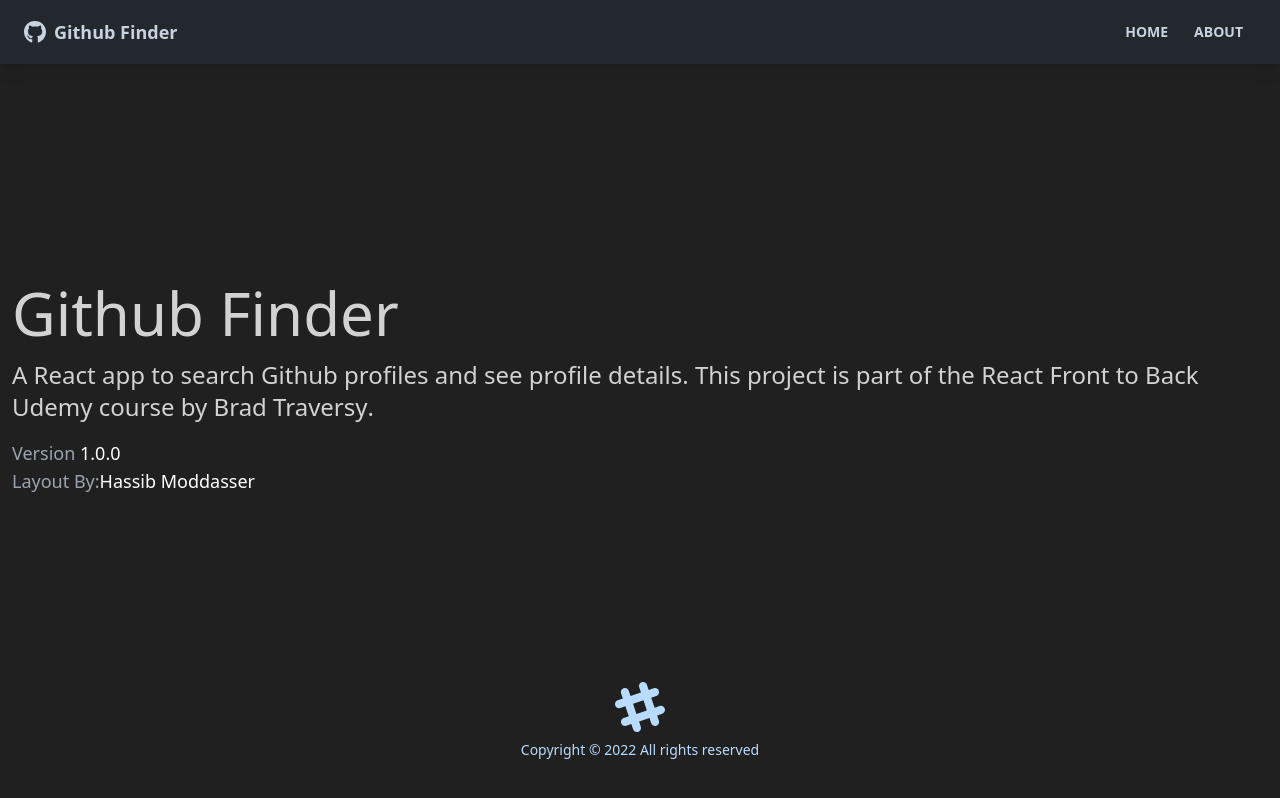
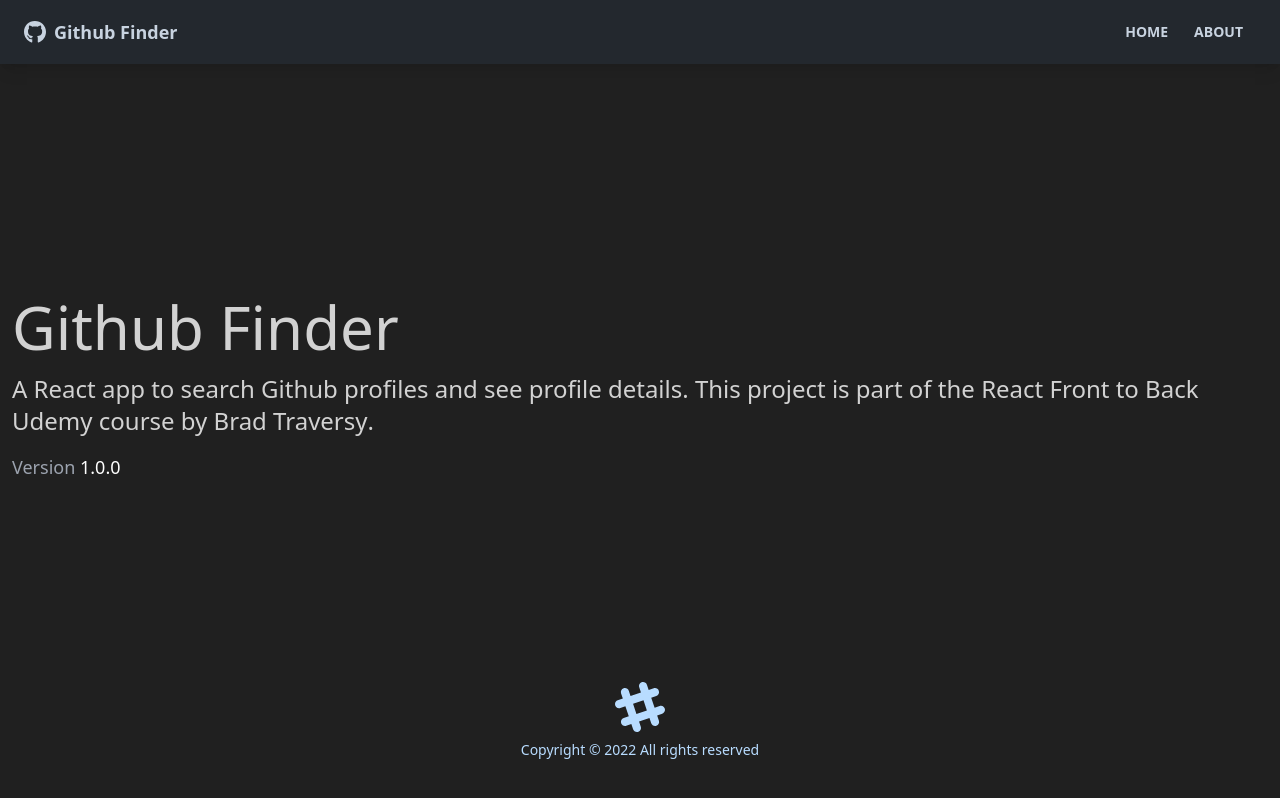
Before and after one commit to lazy-snorlax/github-finder, a React (Create React App) app: page /about in a window 1280 px wide. Built offline with nearby package versions, Linux system fonts and the light colour scheme; no server answers.

Commit message:
fix broken link

```diff
--- a/src/pages/About.jsx
+++ b/src/pages/About.jsx
@@ -20,10 +20,10 @@
       <p className="text-lg text-gray-400">
         Version <span className="text-white">1.0.0</span>
       </p>
-      <p className="text-lg text-gray-400">
+      {/* <p className="text-lg text-gray-400">
         Layout By:
         <a className="text-white">Hassib Moddasser</a>
-      </p>
+      </p> */}
     </div>
   );
 }
```
